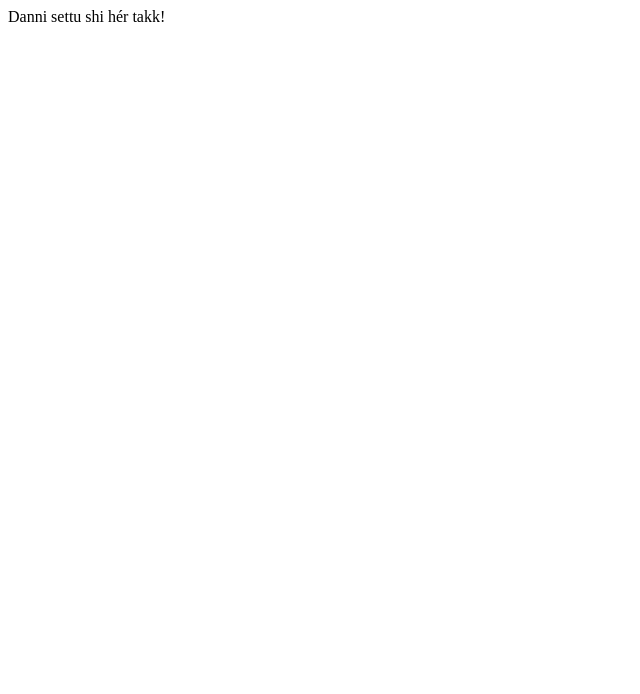
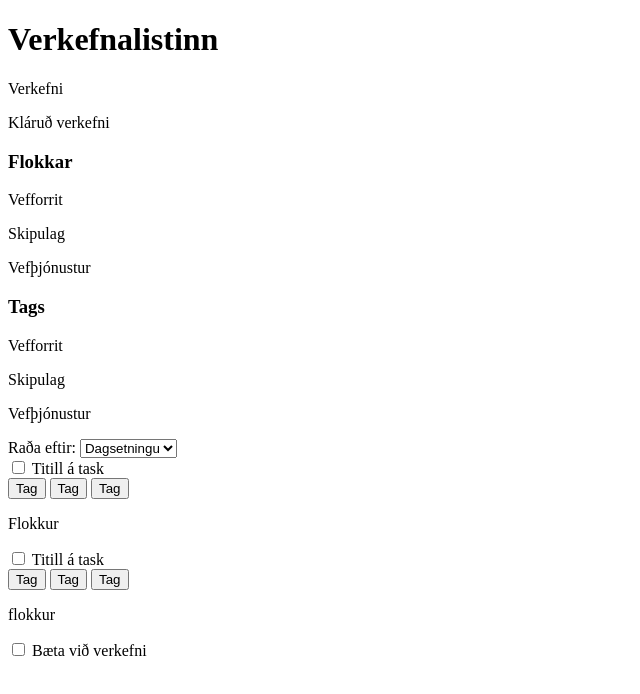
Before and after one commit to ske18/Hopverkefni2, a website: page index.html in a window 1280 px wide. Shown: the whole page, without its empty margins (0-640 px from the left). Drawn offline with Linux system fonts and the light colour scheme.

Commit message:
Update index.html

```diff
--- a/index.html
+++ b/index.html
@@ -8,6 +8,57 @@
     <title>Hópverkefni2</title>
 </head>
 <body>
-    Danni settu shi hér takk!
+    <h1>Verkefnalistinn</h1>
+    <div class="column1">
+        <div class="row1a">
+            <p>Verkefni</p>
+            <p>Kláruð verkefni</p>
+        </div>
+        <div class="row2a">
+            <h3>Flokkar</h3>
+            <p>Vefforrit</p>
+            <p>Skipulag</p>
+            <p>Vefþjónustur</p>
+        </div>
+        <div class="row3a">
+            <h3>Tags</h3>
+            <p>Vefforrit</p>
+            <p>Skipulag</p>
+            <p>Vefþjónustur</p>
+        </div>
+    </div>
+
+    <div class="column2">
+        <div class="row1b">
+            <label>Raða eftir:
+                <select name="choices">
+                    <option value="first">
+                     Dagsetningu
+                    </option>
+                </select>
+            </label>
+        </div>
+
+        <div class="row2b">
+            <input type="checkbox"> Titill á task</div>
+            <button name="button">Tag</button>
+            <button name="button">Tag</button>
+            <button name="button">Tag</button>
+            <p>Flokkur</p>
+        </div>
+
+        <div class="row3b">
+            <input type="checkbox"> Titill á task</div>
+            <button name="button">Tag</button>
+            <button name="button">Tag</button>
+            <button name="button">Tag</button>
+            <p>flokkur</p>
+        </div>
+
+        <div class="row4b">
+            <input type="checkbox"> Bæta við verkefni</div>
+        </div>
+    </div>
+
 </body>
 </html>
```
